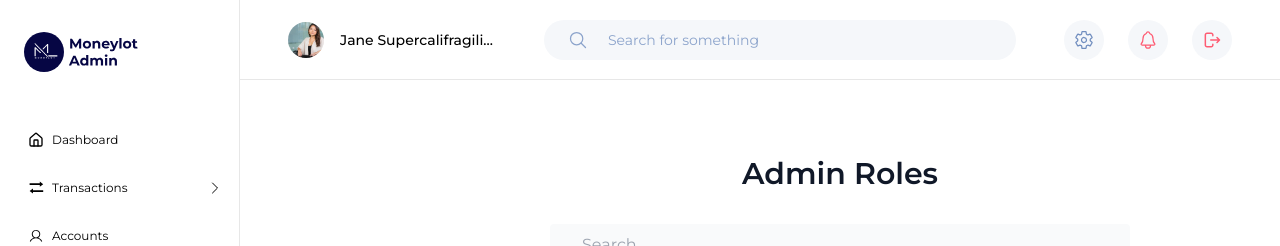
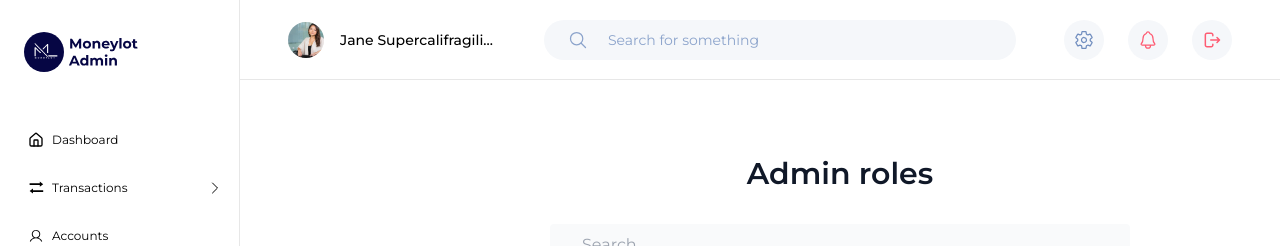
Before and after one commit to joshuaenahoro/moneylot-admin, a Next.js app: page /admin-roles in a window 1280 px wide. Shown: the top 246 px of the page. Built offline with nearby package versions, Linux system fonts and the light colour scheme.

Commit message:
correct copy

```diff
--- a/src/app/(dashboard)/admin-roles/page.tsx
+++ b/src/app/(dashboard)/admin-roles/page.tsx
@@ -12,7 +12,7 @@ export const metadata: Metadata = {
 export default function AdminRolesPage() {
   return (
     <PageWrapper>
-      <PageHeader heading="Admin Roles">
+      <PageHeader heading="Admin roles">
         <SearchBar />
       </PageHeader>
       {/* <DataTable columns={columns} data={data} /> */}
```
